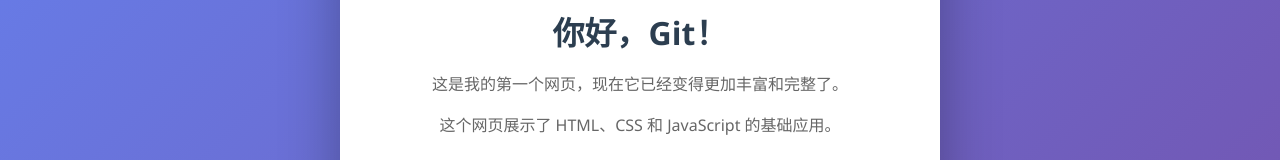
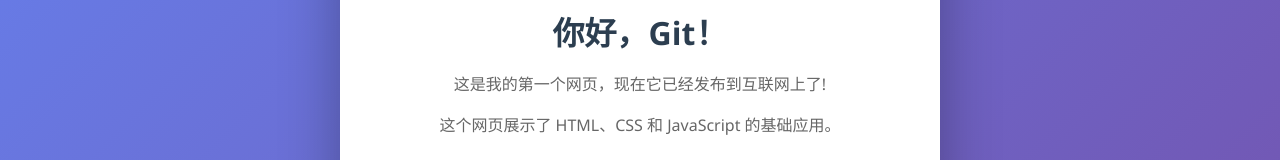
Before and after one commit to Lagom-c/zero-to-tech, a plain HTML site: page index.html in a window 1280 px wide. Shown: the part 169-329 px from the top of the page. Drawn offline with Linux system fonts and the light colour scheme.

Commit message:
修改了首页文案

```diff
--- a/index.html
+++ b/index.html
@@ -10,7 +10,7 @@
     <div class="card">
       <div class="emoji">🚀</div>
       <h1>你好，Git！</h1>
-      <p>这是我的第一个网页，现在它已经变得更加丰富和完整了。</p>
+      <p>这是我的第一个网页，现在它已经发布到互联网上了!</p>
       <p>这个网页展示了 HTML、CSS 和 JavaScript 的基础应用。</p>
 
       <div class="features">
```
